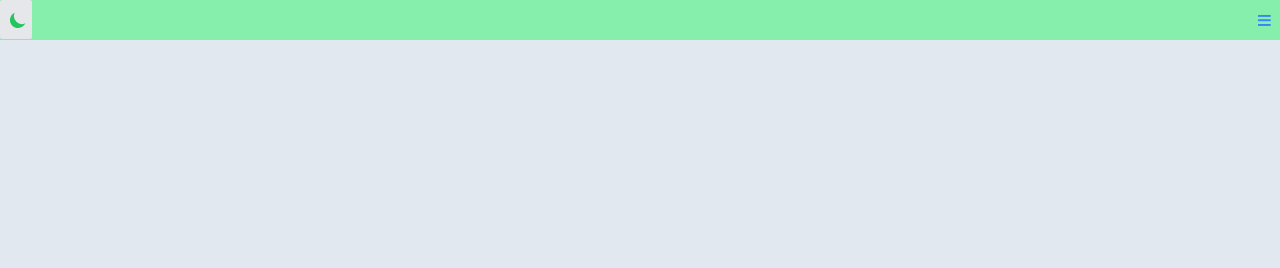
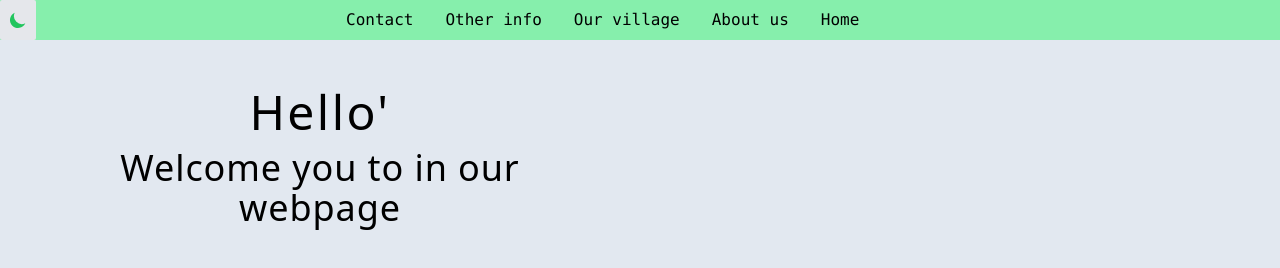
Before and after one commit to gaziraihan1/gazipara, a website: page index.html in a window 1280 px wide. Drawn offline with Linux system fonts and the light colour scheme.

Commit message:
commit changes

```diff
--- a/index.html
+++ b/index.html
@@ -6,41 +6,56 @@
     <title>Gazipara village</title>
     <link rel="stylesheet" href="./src/output.css">
 </head>
-<body class="bg-slate-200 dark:bg-gray-700">
+<body class="bg-slate-200 dark:bg-gray-800 text-black dark:text-white">
     <header class="bg-green-300 relative h-10 dark:bg-gray-600">
         <div class="flex flex-row w-full justify-between">
             <button id="theme-toggle" type="button" class="
-             pl-2 text-green-500 dark:text-gray-400 hover:bg-gray-200 dark:hover:bg-red-700 focus:outline-none focus:ring-2 focus:ring-gray-400 dark:focus:ring-gray-700  rounded-sm text-sm p-1">
-                <svg id="theme-toggle-dark-icon" class="hidden w-5 h-5" fill="currentColor" viewBox="0 0 20 20" xmlns="http://www.w3.org/2000/svg"><path d="M17.293 13.293A8 8 0 016.707 2.707a8.001 8.001 0 1010.586 10.586z"></path></svg>
-                <svg id="theme-toggle-light-icon" class="hidden w-5 h-5" fill="currentColor" viewBox="0 0 20 20" xmlns="http://www.w3.org/2000/svg"><path d="M10 2a1 1 0 011 1v1a1 1 0 11-2 0V3a1 1 0 011-1zm4 8a4 4 0 11-8 0 4 4 0 018 0zm-.464 4.95l.707.707a1 1 0 001.414-1.414l-.707-.707a1 1 0 00-1.414 1.414zm2.12-10.607a1 1 0 010 1.414l-.706.707a1 1 0 11-1.414-1.414l.707-.707a1 1 0 011.414 0zM17 11a1 1 0 100-2h-1a1 1 0 100 2h1zm-7 4a1 1 0 011 1v1a1 1 0 11-2 0v-1a1 1 0 011-1zM5.05 6.464A1 1 0 106.465 5.05l-.708-.707a1 1 0 00-1.414 1.414l.707.707zm1.414 8.486l-.707.707a1 1 0 01-1.414-1.414l.707-.707a1 1 0 011.414 1.414zM4 11a1 1 0 100-2H3a1 1 0 000 2h1z" fill-rule="evenodd" clip-rule="evenodd"></path></svg>
+             pl-2 text-green-500 dark:text-gray-400 hover:bg-gray-200 dark:hover:bg-red-700 focus:outline-none rounded-sm text-sm p-1 sm:p-2">
+                <svg id="theme-toggle-dark-icon" class="hidden w-5 h-5 sm:h-6" fill="currentColor" viewBox="0 0 20 20" xmlns="http://www.w3.org/2000/svg"><path d="M17.293 13.293A8 8 0 016.707 2.707a8.001 8.001 0 1010.586 10.586z"></path></svg>
+                <svg id="theme-toggle-light-icon" class="hidden w-5 h-5 sm:h-6" fill="currentColor" viewBox="0 0 20 20" xmlns="http://www.w3.org/2000/svg"><path d="M10 2a1 1 0 011 1v1a1 1 0 11-2 0V3a1 1 0 011-1zm4 8a4 4 0 11-8 0 4 4 0 018 0zm-.464 4.95l.707.707a1 1 0 001.414-1.414l-.707-.707a1 1 0 00-1.414 1.414zm2.12-10.607a1 1 0 010 1.414l-.706.707a1 1 0 11-1.414-1.414l.707-.707a1 1 0 011.414 0zM17 11a1 1 0 100-2h-1a1 1 0 100 2h1zm-7 4a1 1 0 011 1v1a1 1 0 11-2 0v-1a1 1 0 011-1zM5.05 6.464A1 1 0 106.465 5.05l-.708-.707a1 1 0 00-1.414 1.414l.707.707zm1.414 8.486l-.707.707a1 1 0 01-1.414-1.414l.707-.707a1 1 0 011.414 1.414zM4 11a1 1 0 100-2H3a1 1 0 000 2h1z" fill-rule="evenodd" clip-rule="evenodd"></path></svg>
             </button>
-            <button id="menuBtn" class=" text-end text-[26px] mr-2 text-blue-500">&equiv;</button>
+            <button id="menuBtn" class=" text-end text-[26px] mr-2 text-blue-500 sm:hidden">&equiv;</button>
         </div>
-            <ul id="mainMenu" class="hidden absolute w-full text-center top-10 left-0">
+            <ul id="mainMenu" class="hidden absolute bg-slate-800 w-full text-center top-10 left-4 sm:inline-flex sm:flex-row-reverse sm:top-0 sm:justify-center sm:w-11/12 sm:bg-transparent">
                 <li class="head">
-                    <a href="">Home</a>
+                    <a class="sm:p-4" href="">Home</a>
                 </li>
                 <li class="head">
-                    <a href="">About us</a>
+                    <a class="sm:p-4" href="">About us</a>
                 </li>
                 <li class="head">
-                    <a href="">Our village</a>
+                    <a class="sm:p-4" href="">Our village</a>
                 </li>
                 <li class="head">
-                    <a href="">Other info</a>
+                    <a class="sm:p-4" href="">Other info</a>
                 </li>
                 <li class="head">
-                    <a href="">Contact</a>
+                    <a class="sm:p-4" href="">Contact</a>
                 </li>
             </ul>
         </nav>
     </header>
-    <main class="grid grid-rows-4">
-        <div></div>
-        <div></div>
-        <div></div>
-        <div></div>
-        <div></div>
+    <main class="pt-12 grid grid-rows-6 grid-cols-6 sm:grid-cols-12">
+        <div class="row-start-1 row-end-2 col-start-2 col-end-6">
+            <h1 class="text-5xl text-center pb-3 tracking-wider">
+                Hello'
+            </h1>
+            <h2 class="text-4xl text-center tracking-wide">
+                Welcome you to in our webpage
+            </h2>
+        </div>
+        <div class="row-start-2 row-end-3">
+
+        </div>
+        <div class="row-start-3 row-end-4">
+
+        </div>
+        <div class="row-start-4 row-end-5">
+
+        </div>
+        <div class="row-start-5 row-end-6">
+
+        </div>
     </main>
     <script src="script.js"></script>
     <script>
```
Also changed, not shown: src/output.css.
